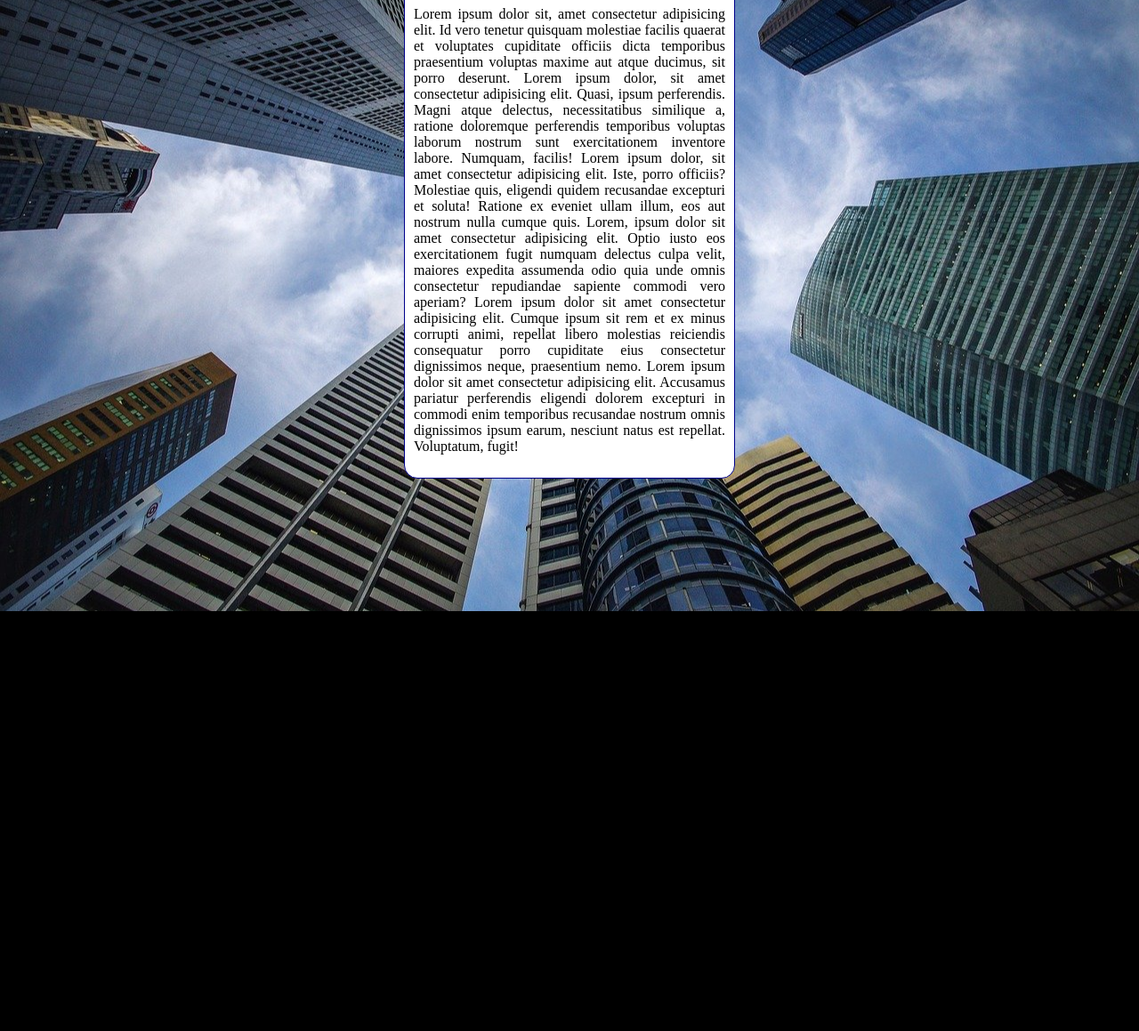
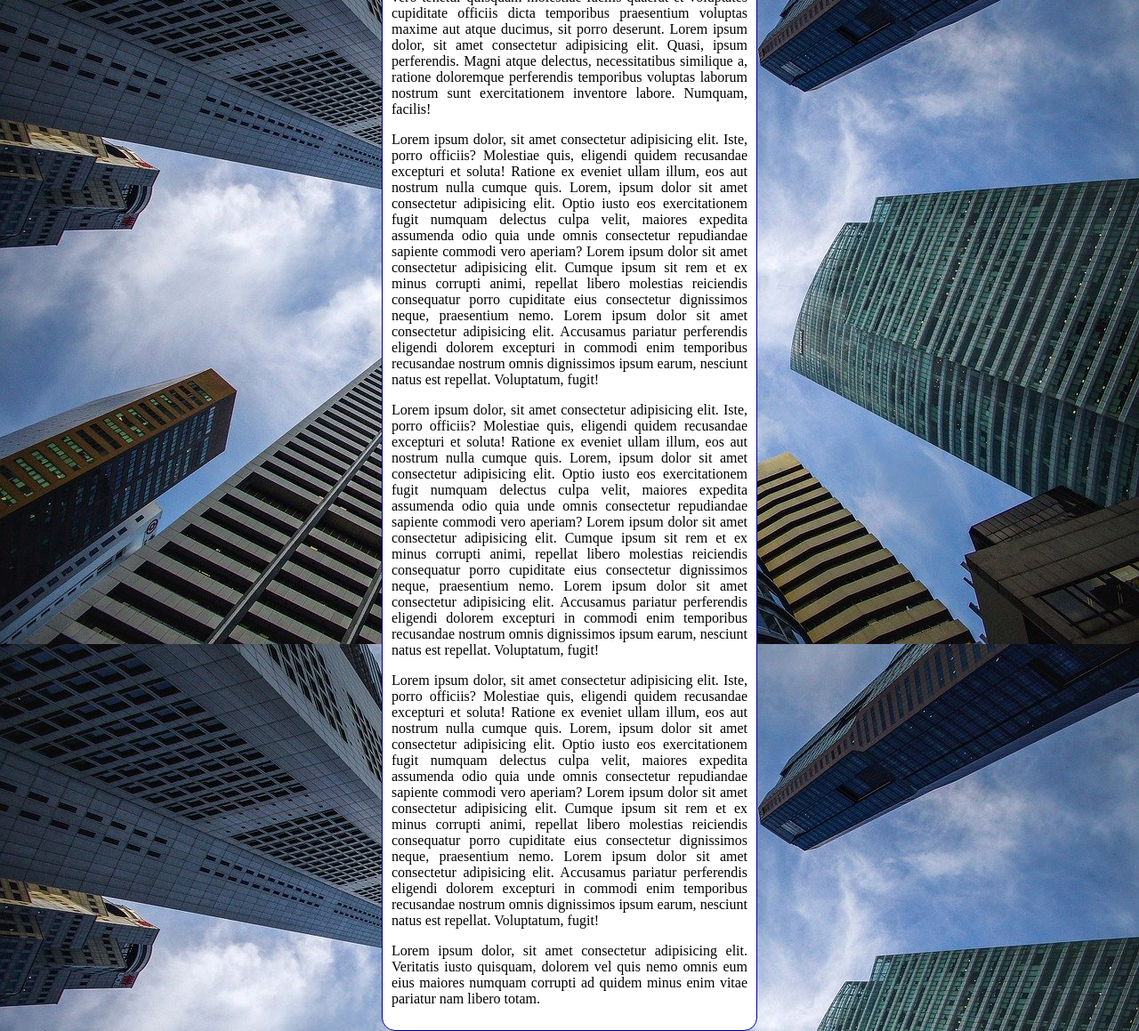
Before and after one commit to yasmimdealbuquerque/html-css, a plain HTML site: page exercicios/ex022/fundo006.html in a window 1280 px wide. Shown: the part 129-1288 px from the top of the page at 89% size. Before the commit the page ends 816 px from the top, so only its background shows below. Drawn offline with Linux system fonts and the light colour scheme.

Commit message:
Update fundo006.html

```diff
--- a/exercicios/ex022/fundo006.html
+++ b/exercicios/ex022/fundo006.html
@@ -3,20 +3,28 @@
 <head>
     <meta charset="UTF-8">
     <meta name="viewport" content="width=device-width, initial-scale=1.0">
-    <title>Document</title>
+    <title>Fundo fixo de tela</title>
     <style>
         body{
             height: 100vh;
-            background-color: black;
+            /* background-color: black;
             background-image: url(imagens/wallpaper002.jpg);
             background-position: center center;
-            background-repeat: repeat-y;
+            background-repeat: no-repeat;
+            background-size: cover;
+            background-attachment: fixed;*/
+
+            /*shorthand - background
+            color > image > position > repeat > [size] > attachment
+            */
+
+            background: black url(imagens/wallpaper002.jpg) center center no-repeat fixed;
             background-size: cover;
         }
 
         main{
             background-color: white;
-            width: 350px;
+            max-width: 400px;
             padding: 10px;
             margin: auto;
             border: 1px solid darkblue;
@@ -31,7 +39,15 @@
     <main>
         <h1>Teste de imagem de fundo</h1>
         <p>
-            Lorem ipsum dolor sit, amet consectetur adipisicing elit. Id vero tenetur quisquam molestiae facilis quaerat et voluptates cupiditate officiis dicta temporibus praesentium voluptas maxime aut atque ducimus, sit porro deserunt. Lorem ipsum dolor, sit amet consectetur adipisicing elit. Quasi, ipsum perferendis. Magni atque delectus, necessitatibus similique a, ratione doloremque perferendis temporibus voluptas laborum nostrum sunt exercitationem inventore labore. Numquam, facilis! Lorem ipsum dolor, sit amet consectetur adipisicing elit. Iste, porro officiis? Molestiae quis, eligendi quidem recusandae excepturi et soluta! Ratione ex eveniet ullam illum, eos aut nostrum nulla cumque quis. Lorem, ipsum dolor sit amet consectetur adipisicing elit. Optio iusto eos exercitationem fugit numquam delectus culpa velit, maiores expedita assumenda odio quia unde omnis consectetur repudiandae sapiente commodi vero aperiam? Lorem ipsum dolor sit amet consectetur adipisicing elit. Cumque ipsum sit rem et ex minus corrupti animi, repellat libero molestias reiciendis consequatur porro cupiditate eius consectetur dignissimos neque, praesentium nemo. Lorem ipsum dolor sit amet consectetur adipisicing elit. Accusamus pariatur perferendis eligendi dolorem excepturi in commodi enim temporibus recusandae nostrum omnis dignissimos ipsum earum, nesciunt natus est repellat. Voluptatum, fugit!
+            <p>Lorem ipsum dolor sit, amet consectetur adipisicing elit. Id vero tenetur quisquam molestiae facilis quaerat et voluptates cupiditate officiis dicta temporibus praesentium voluptas maxime aut atque ducimus, sit porro deserunt. Lorem ipsum dolor, sit amet consectetur adipisicing elit. Quasi, ipsum perferendis. Magni atque delectus, necessitatibus similique a, ratione doloremque perferendis temporibus voluptas laborum nostrum sunt exercitationem inventore labore. Numquam, facilis! </p>
+
+            <p>Lorem ipsum dolor, sit amet consectetur adipisicing elit. Iste, porro officiis? Molestiae quis, eligendi quidem recusandae excepturi et soluta! Ratione ex eveniet ullam illum, eos aut nostrum nulla cumque quis. Lorem, ipsum dolor sit amet consectetur adipisicing elit. Optio iusto eos exercitationem fugit numquam delectus culpa velit, maiores expedita assumenda odio quia unde omnis consectetur repudiandae sapiente commodi vero aperiam? Lorem ipsum dolor sit amet consectetur adipisicing elit. Cumque ipsum sit rem et ex minus corrupti animi, repellat libero molestias reiciendis consequatur porro cupiditate eius consectetur dignissimos neque, praesentium nemo. Lorem ipsum dolor sit amet consectetur adipisicing elit. Accusamus pariatur perferendis eligendi dolorem excepturi in commodi enim temporibus recusandae nostrum omnis dignissimos ipsum earum, nesciunt natus est repellat. Voluptatum, fugit!</p>
+
+            <p>Lorem ipsum dolor, sit amet consectetur adipisicing elit. Iste, porro officiis? Molestiae quis, eligendi quidem recusandae excepturi et soluta! Ratione ex eveniet ullam illum, eos aut nostrum nulla cumque quis. Lorem, ipsum dolor sit amet consectetur adipisicing elit. Optio iusto eos exercitationem fugit numquam delectus culpa velit, maiores expedita assumenda odio quia unde omnis consectetur repudiandae sapiente commodi vero aperiam? Lorem ipsum dolor sit amet consectetur adipisicing elit. Cumque ipsum sit rem et ex minus corrupti animi, repellat libero molestias reiciendis consequatur porro cupiditate eius consectetur dignissimos neque, praesentium nemo. Lorem ipsum dolor sit amet consectetur adipisicing elit. Accusamus pariatur perferendis eligendi dolorem excepturi in commodi enim temporibus recusandae nostrum omnis dignissimos ipsum earum, nesciunt natus est repellat. Voluptatum, fugit!</p>
+
+            <p>Lorem ipsum dolor, sit amet consectetur adipisicing elit. Iste, porro officiis? Molestiae quis, eligendi quidem recusandae excepturi et soluta! Ratione ex eveniet ullam illum, eos aut nostrum nulla cumque quis. Lorem, ipsum dolor sit amet consectetur adipisicing elit. Optio iusto eos exercitationem fugit numquam delectus culpa velit, maiores expedita assumenda odio quia unde omnis consectetur repudiandae sapiente commodi vero aperiam? Lorem ipsum dolor sit amet consectetur adipisicing elit. Cumque ipsum sit rem et ex minus corrupti animi, repellat libero molestias reiciendis consequatur porro cupiditate eius consectetur dignissimos neque, praesentium nemo. Lorem ipsum dolor sit amet consectetur adipisicing elit. Accusamus pariatur perferendis eligendi dolorem excepturi in commodi enim temporibus recusandae nostrum omnis dignissimos ipsum earum, nesciunt natus est repellat. Voluptatum, fugit!</p>
+
+            <p>Lorem ipsum dolor, sit amet consectetur adipisicing elit. Veritatis iusto quisquam, dolorem vel quis nemo omnis eum eius maiores numquam corrupti ad quidem minus enim vitae pariatur nam libero totam.</p>
         </p>
     </main>
 </body>
```
